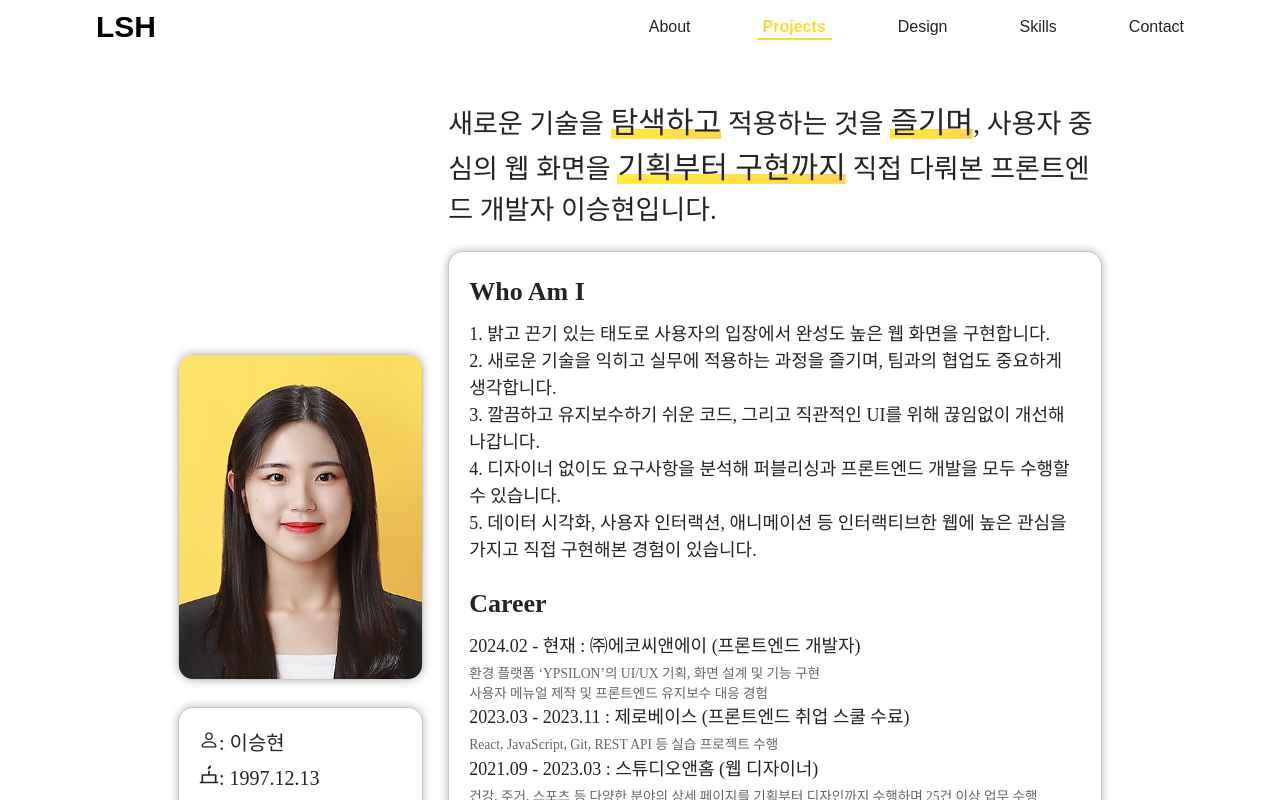
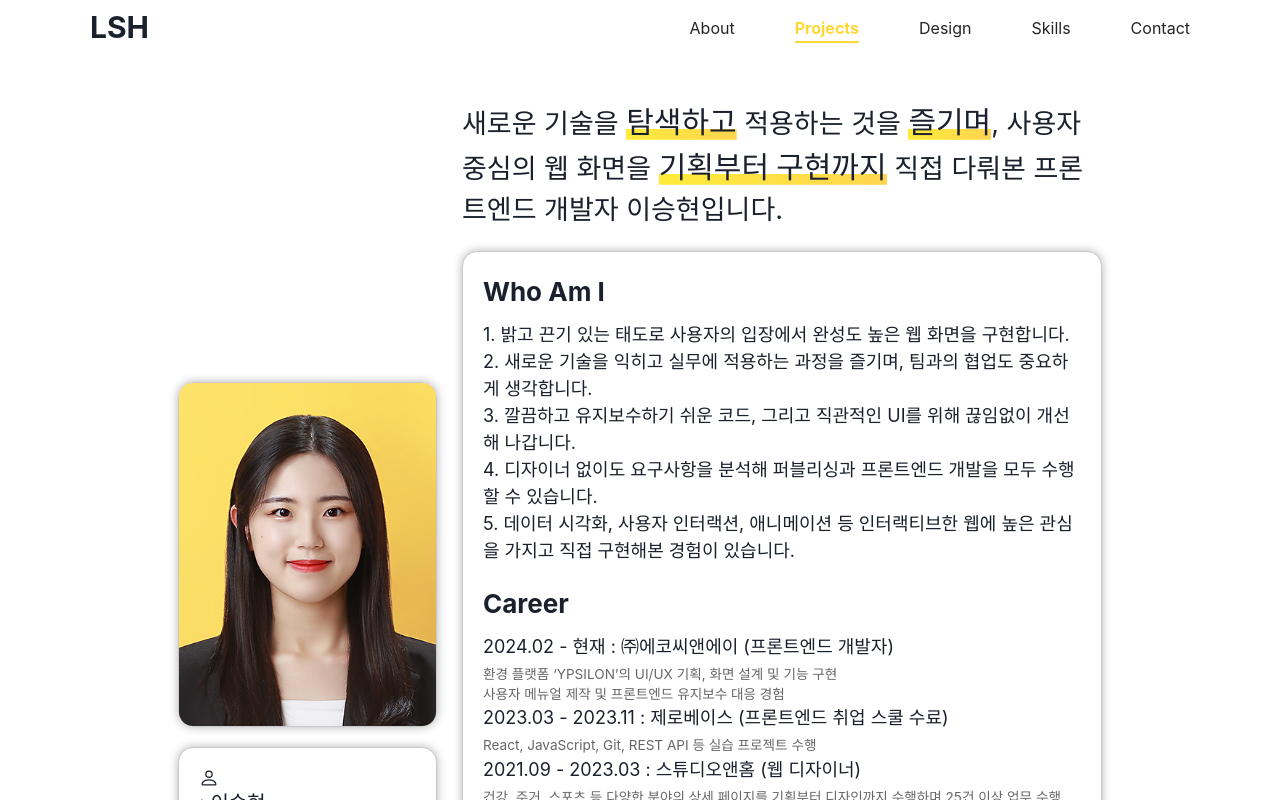
Before and after one commit to leesh2985/Portfolio, a React (Vite) app: page / in a window 1280 px wide. Shown: the top 800 px of the page. Built offline with nearby package versions, Linux system fonts and the light colour scheme.

Commit message:
차크라 ui css추가

```diff
--- a/src/main.tsx
+++ b/src/main.tsx
@@ -1,10 +1,13 @@
-import React from 'react'
-import ReactDOM from 'react-dom/client'
-import App from './App.tsx'
-import './index.css'
+import React from 'react';
+import { ChakraProvider } from '@chakra-ui/react';
+import ReactDOM from 'react-dom/client';
+import App from './App.tsx';
+import './index.css';
 
 ReactDOM.createRoot(document.getElementById('root')!).render(
   <React.StrictMode>
-    <App />
-  </React.StrictMode>,
-)
+    <ChakraProvider>
+      <App />
+    </ChakraProvider>
+  </React.StrictMode>
+);
```
